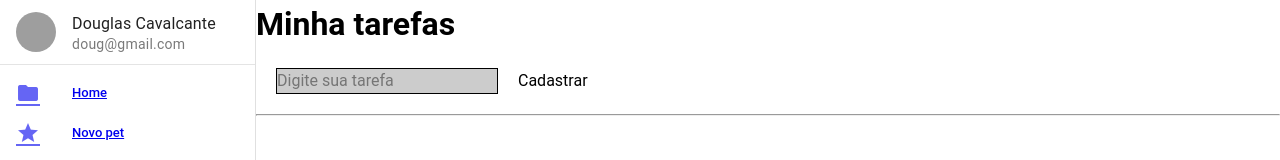
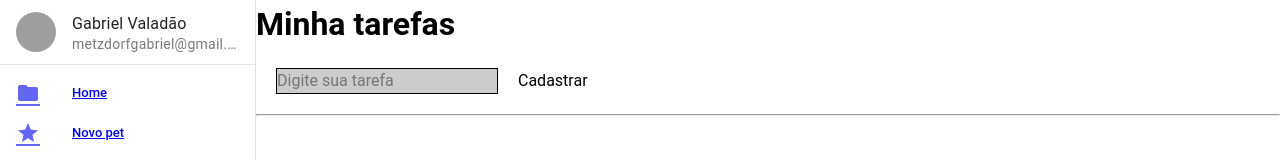
Before and after one commit to GabrielmValadao/Modulo-3, a Vue app in the folder gerenciamento-pets-frontend-main/: page /aprendizado in a window 1280 px wide. Shown: the top 160 px of the page. Built offline with nearby package versions, Linux system fonts and the light colour scheme; grey boxes are pictures that could not be loaded.

Commit message:
refactor: ajusta nome no menu

```diff
--- a/gerenciamento-pets-frontend-main/src/components/Menu.vue
+++ b/gerenciamento-pets-frontend-main/src/components/Menu.vue
@@ -3,8 +3,8 @@
     <v-list>
       <v-list-item
         prepend-avatar="https://randomuser.me/api/portraits/women/85.jpg"
-        title="Douglas Cavalcante"
-        subtitle="doug@gmail.com"
+        title="Gabriel Valadão"
+        subtitle="metzdorfgabriel@gmail.com"
       ></v-list-item>
     </v-list>
 
```
